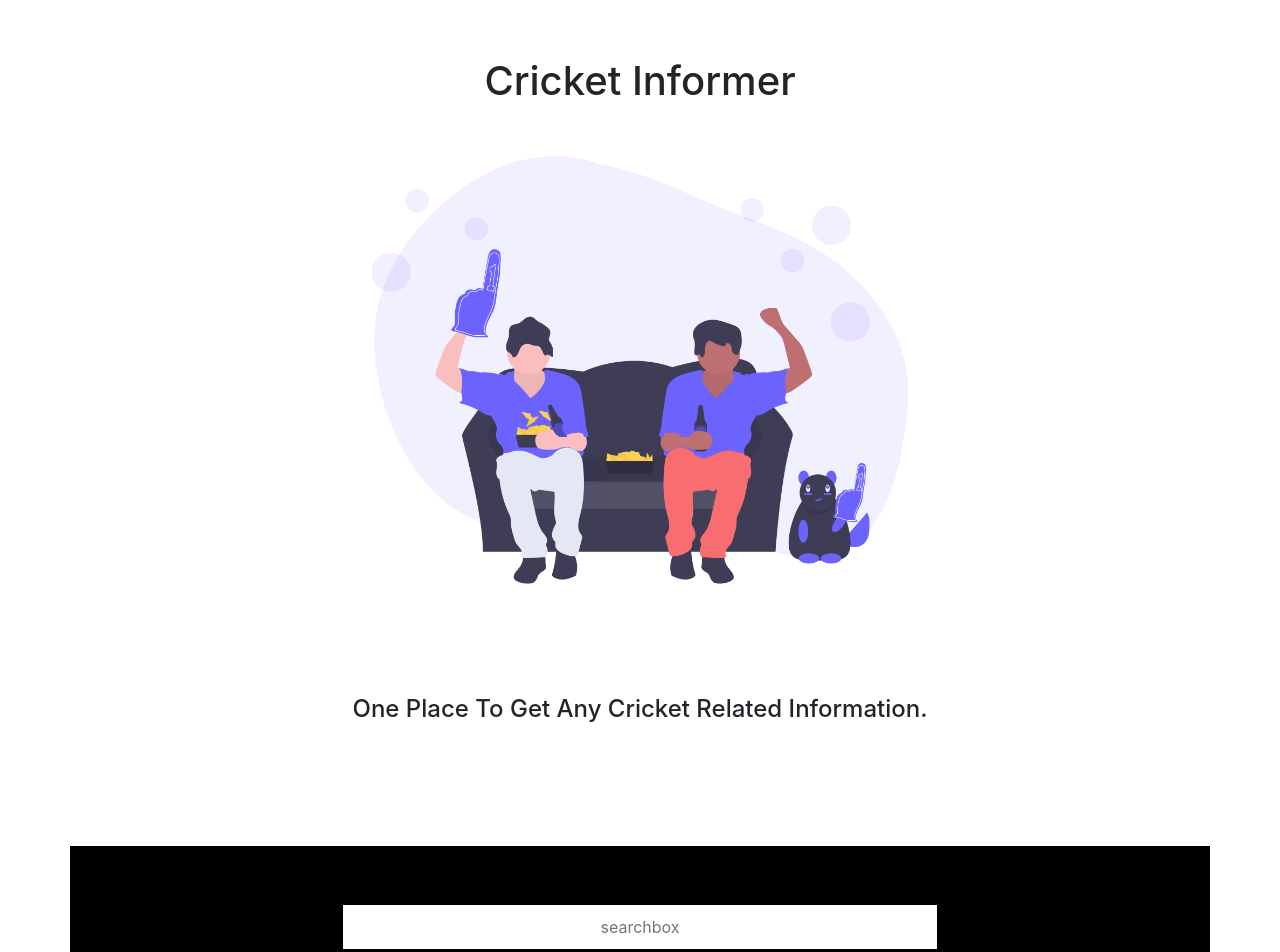
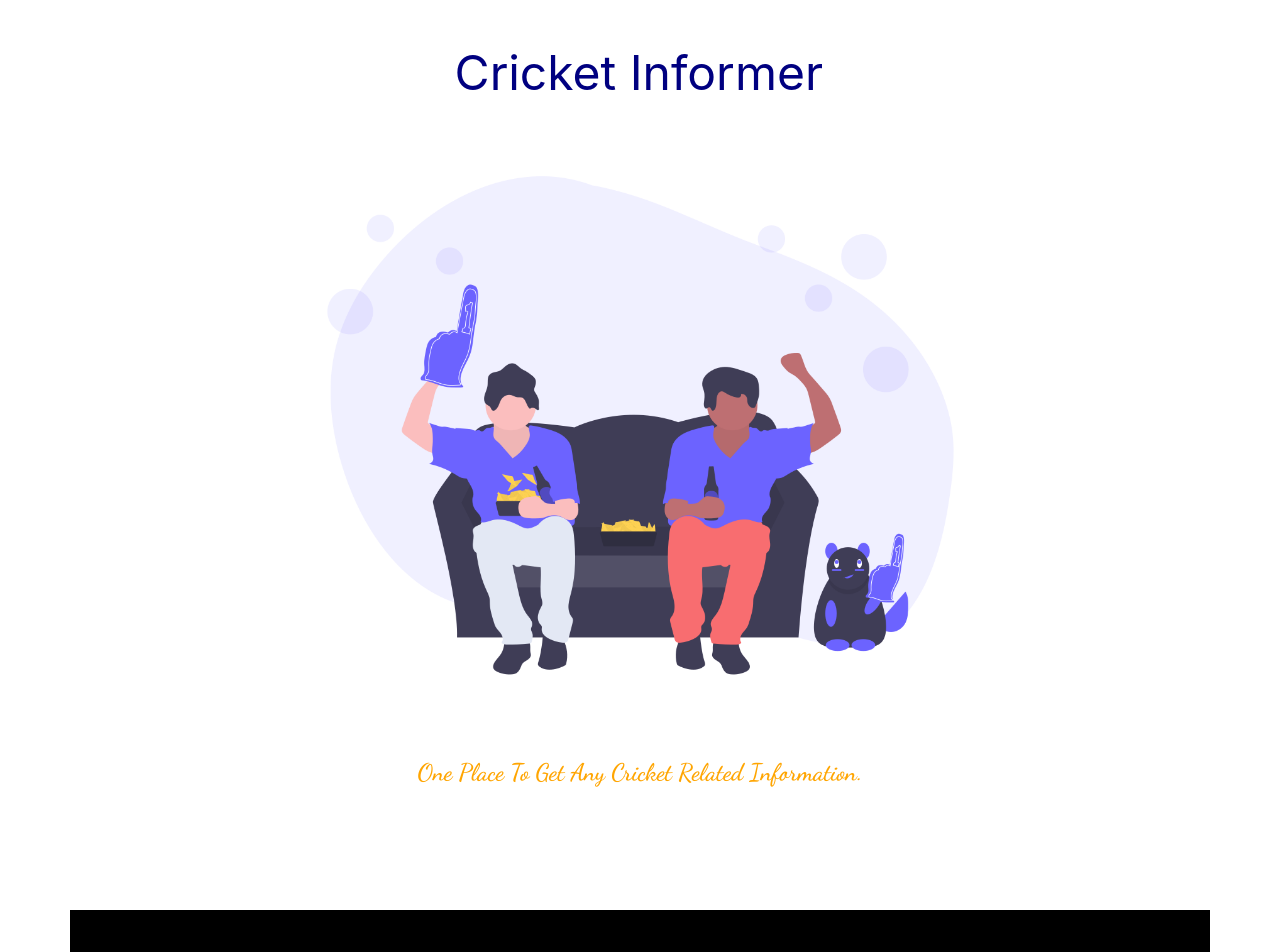
Before and after one commit to Rishiraj122/Cricket, a Vue app: page / in a window 1280 px wide. Shown: the top 952 px of the page. Built offline with nearby package versions, Linux system fonts and the light colour scheme.

Commit message:
Designing

```diff
--- a/public/index.html
+++ b/public/index.html
@@ -4,8 +4,8 @@
     <meta charset="utf-8">
     <meta http-equiv="X-UA-Compatible" content="IE=edge">
     <meta name="viewport" content="width=device-width,initial-scale=1.0">
-    <link rel="icon" href="<%= BASE_URL %>favicon.ico">
-    <title><%= htmlWebpackPlugin.options.title %></title>
+
+    <title> Cricket Informer</title>
   </head>
   <body>
     <noscript>
@@ -14,4 +14,26 @@
     <div id="app"></div>
     <!-- built files will be auto injected -->
   </body>
+      <script src="https://cdnjs.cloudflare.com/ajax/libs/animejs/2.0.2/anime.min.js"></script>
+  <script>
+    var textWrapper = document.querySelector('.firstText .letters');
+textWrapper.innerHTML = textWrapper.textContent.replace(/\S/g, "<span class='letter'>$&</span>");
+
+anime.timeline({loop: true})
+  .add({
+    targets: '.firstText .letter',
+    scale: [0, 1],
+    duration: 1500,
+    elasticity: 600,
+    delay: (el, i) => 45 * (i+1)
+  }).add({
+    targets: '.firstText',
+    opacity: 0,
+    duration: 1000,
+    easing: "easeOutExpo",
+    delay: 1000
+  });
+
+
+  </script>
 </html>
--- a/src/App.vue
+++ b/src/App.vue
@@ -1,13 +1,21 @@
 <template>
+
     <div class="container" style="text-align: center;">
       <div class="row">
 
-        <div class="col-lg-12 col-md-12 col-sm-12 div1">
-          <h1>Cricket Informer</h1>
-          <img src="./gameDay.png" style="width: 60%">
+        <div class="col-lg-12 col-md-12 col-sm-12 name" style="text-align: center">
+            <h1 class="firstText">
+                <span class="text-wrapper">
+                    <span class="letters">Cricket Informer</span>
+                </span>
+            </h1>
         </div>
 
-        <div class="col-lg-12 col-md-12 col-sm-12" style="padding-top:1%; padding-bottom: 10%;">
+        <div class="col-lg-12 col-md-12 col-sm-12 div1">
+          <img src="./gameDay.png" style="width: 70%">
+        </div>
+
+        <div class="col-lg-12 col-md-12 col-sm-12 textBeforeSearch">
           <h4>One Place To Get Any Cricket Related Information.</h4>
         </div>
       </div>
@@ -491,9 +499,13 @@ export default {
 
 
 
+
+
 </script>
 
 <style>
+@import url('https://fonts.googleapis.com/css2?family=Dancing+Script:wght@600&display=swap');
+
 *{
   box-sizing: border-box;
   margin: 0;
@@ -504,6 +516,43 @@ body{
   font-family: Arial, Helvetica, sans-serif;
   line-height: 1.4;
 }
+
+.name{
+    padding-top: 3%;
+    margin-bottom: -5%;
+}
+
+.firstText {
+  position: relative;
+  font-weight: 400;
+  font-size: 3em;
+  color: navy;
+}
+
+.firstText .text-wrapper {
+  position: relative;
+  display: inline-block;
+  padding-top: 0.2em;
+  padding-right: 0.05em;
+  padding-bottom: 0.1em;
+  overflow: hidden;
+}
+
+.firstText .letter {
+  transform-origin: 50% 100%;
+  display: inline-block;
+  line-height: 1em;
+}
+
+
+.textBeforeSearch{
+    margin-top: -2%;
+    padding-bottom: 10%;
+    font-family: 'Dancing Script', cursive;
+    color: orange;
+    font-size: xx-large;
+}
+
 
 input{
   width: 60%;
```
Also changed, not shown: public/site.webmanifest (added), 1 other file (tests, documents, lock files or other folders).
